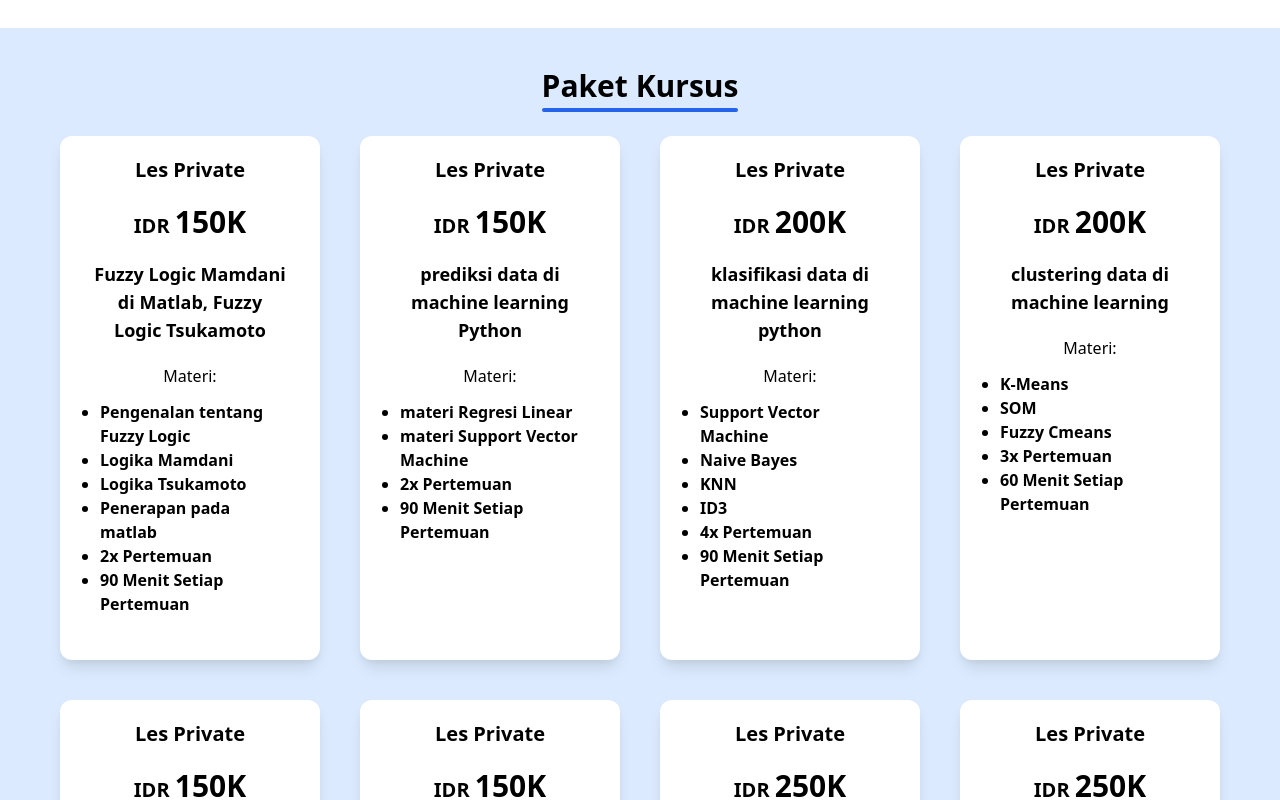
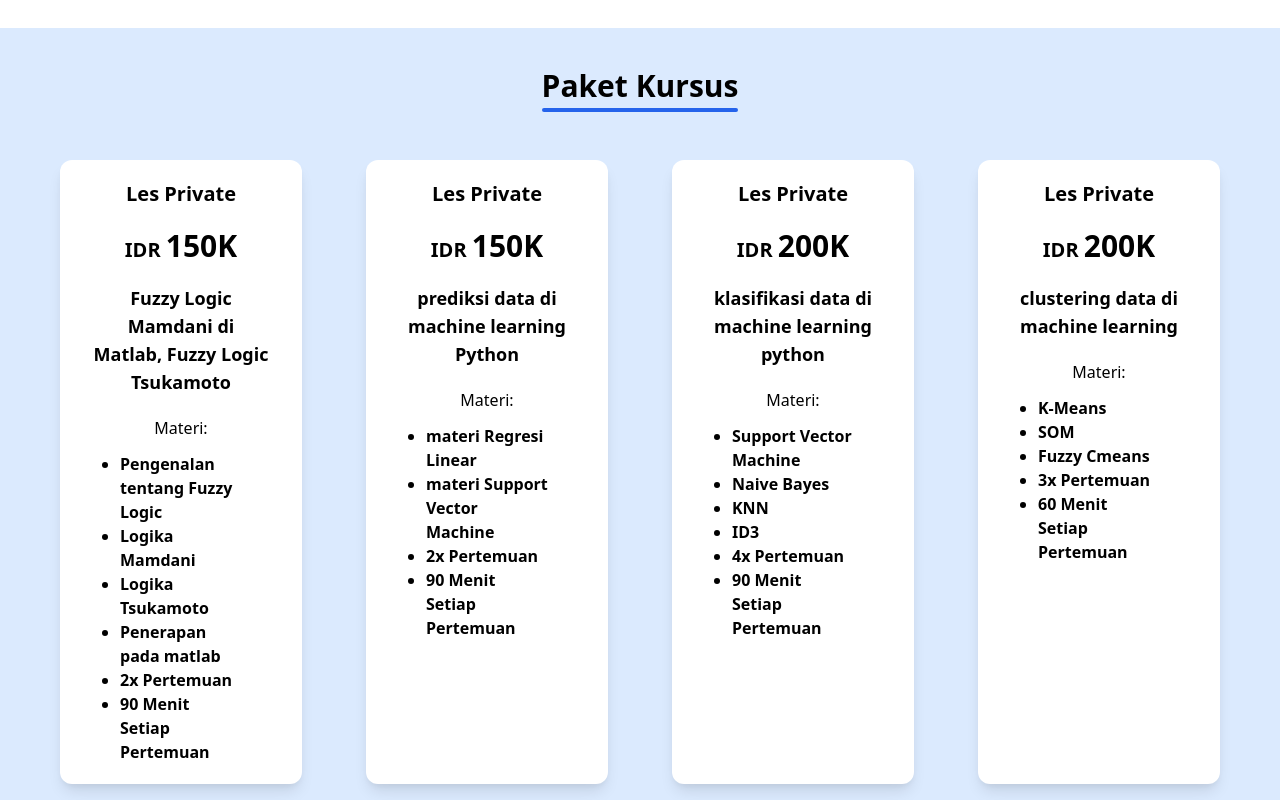
Before and after one commit to izzudin26/redesign-nayavadaacademic.com, a Vue app: page / in a window 1280 px wide. Shown: the part 420-1220 px from the top of the page. Built offline with nearby package versions, Linux system fonts and the light colour scheme.

Commit message:
add paket kursus component

```diff
--- a/src/components/packet.vue
+++ b/src/components/packet.vue
@@ -6,7 +6,7 @@
       bg-blue-100
       w-full
       justify-center
-      space-y-6
+      space-y-12
       items-center
       px-5
       py-10
@@ -19,9 +19,10 @@
     <div
       class="
         grid
-        md:grid-cols-4
-        grid-cols-2 grid-flow-row grid-rows-2
-        gap-10
+        md:grid-cols-2
+        lg:grid-cols-4
+        grid-cols-1 grid-flow-row grid-rows-2
+        gap-16
         px-10
         container
         w-full
@@ -60,7 +61,7 @@
         <div>
           Materi:
           <div class="mt-3 space-y-2 flex flex-col">
-            <ul class="list-disc px-5">
+            <ul class="list-disc px-10">
               <li
                 class="text-left mx-auto font-semibold"
                 v-for="(materi, materiIndex) in kursus.materi"
```
